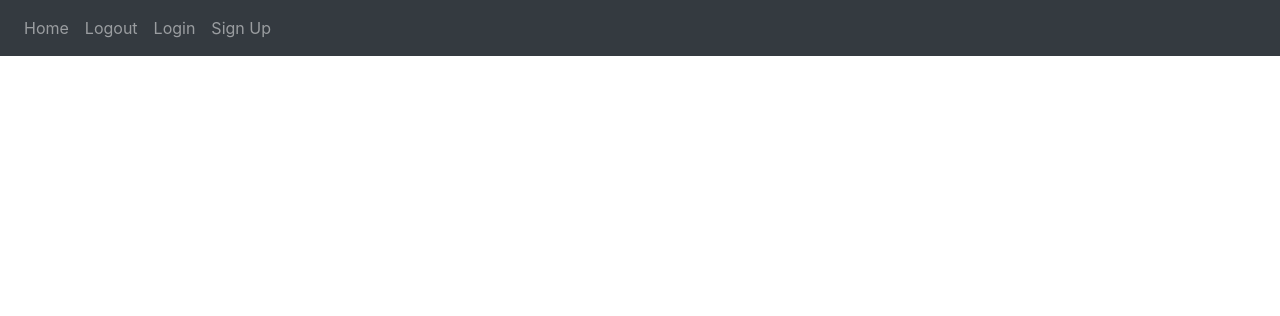
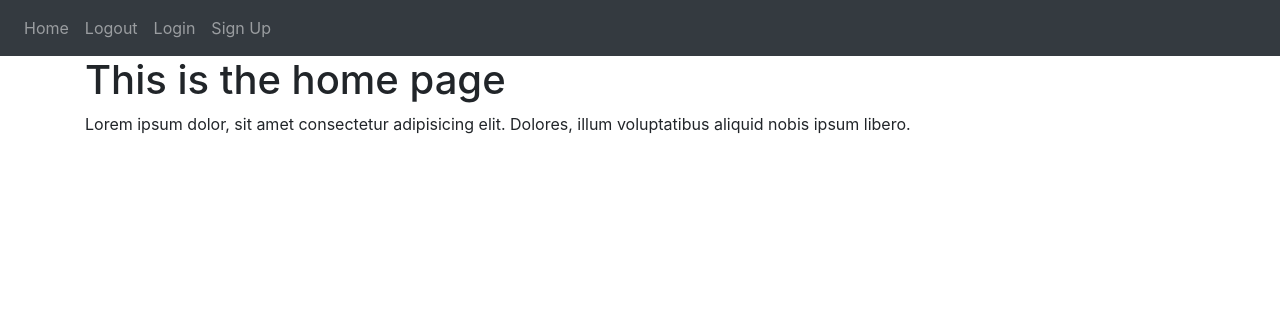
Before and after one commit to ArthurNamutilu/NotesWebApp, a Flask app: template website/templates/home.html in a window 1280 px wide. Shown: the top 316 px of the page. Run offline with Flask 3, Linux system fonts and the light colour scheme; the template is opened without the code that fills it, so the values that code supplies are empty; some libraries are stand-ins or nearby versions.

Commit message:
-mhome page

```diff
--- a/website/templates/home.html
+++ b/website/templates/home.html
@@ -1 +1,6 @@
-{% extends "base.html" %} {% block title %}Changed{% endblock %}
+{% extends "base.html" %}
+{% block title %} New {% endblock%}
+{%block content%}
+<h1>This is the home page</h1>
+<p>Lorem ipsum dolor, sit amet consectetur adipisicing elit. Dolores, illum voluptatibus aliquid nobis ipsum libero.</p>
+{%endblock%}
```
